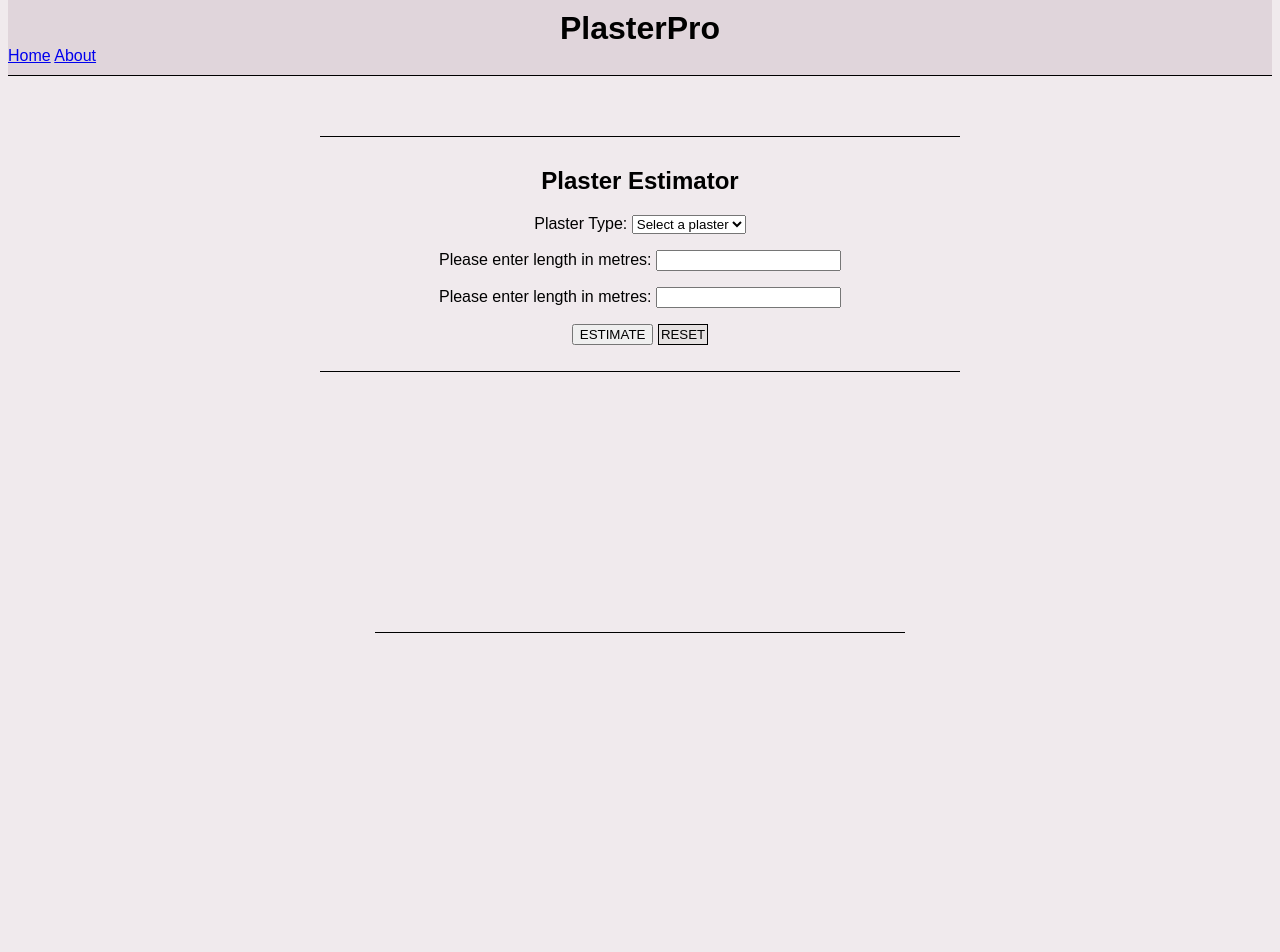
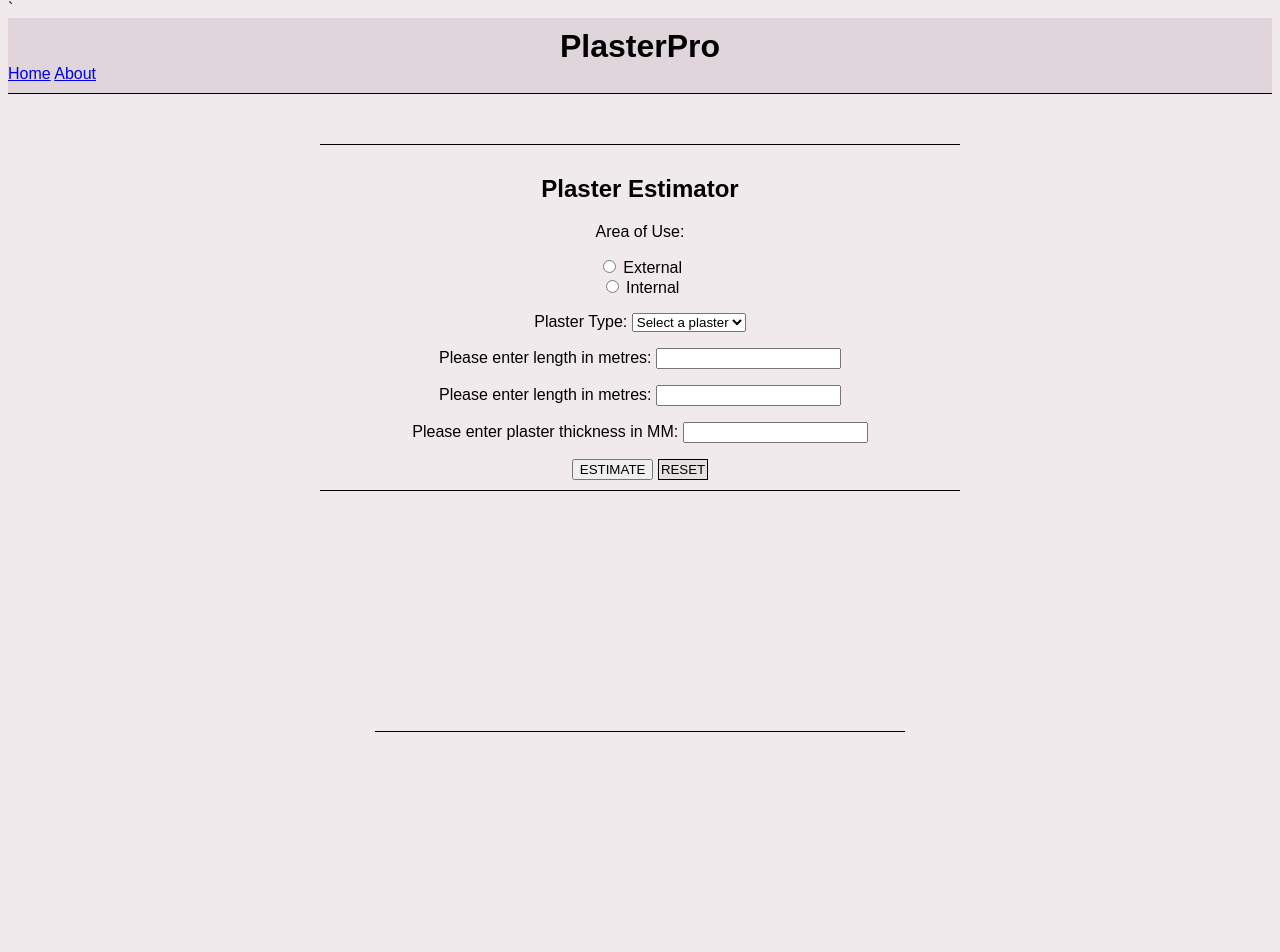
Before and after one commit to dhurrell001/Plaster-calculator-web-app, a Django app: page / in a window 1280 px wide. Before the commit the page ends 633 px from the top, so only its background shows below. Run offline with Django 4.2, Linux system fonts and the light colour scheme; data comes from the database, SQL or seed files in the repository.

Commit message:
change form and models
changed model label to covverage-kg-per-metre-per-mm.
added thickness field to form

```diff
--- a/calculator/forms.py
+++ b/calculator/forms.py
@@ -5,7 +5,19 @@ from .models import Plaster
 
 
 class PlasterCalculatorForm(forms.Form):
+    radio_choices = [
+        ('external', 'External'),
+        ('internal', 'Internal'),
+    ]
+    Area_of_use = forms.ChoiceField(
+        choices=radio_choices,
+        widget=forms.RadioSelect(attrs={'class': 'radio-inline'}),
+        label="Area of Use"
+    )
+
     plasterType = forms.ModelChoiceField(
         queryset=Plaster.objects.all(), empty_label="Select a plaster", label="Plaster Type")
     length = forms.DecimalField(label="Please enter length in metres")
     width = forms.DecimalField(label="Please enter length in metres")
+    thickness = forms.DecimalField(
+        label="Please enter plaster thickness in MM")
--- a/calculator/models.py
+++ b/calculator/models.py
@@ -6,7 +6,7 @@ from django.db import models
 class Plaster(models.Model):
     plaster_name = models.CharField(max_length=255)
     plasterweight = models.DecimalField(max_digits=5, decimal_places=2)
-    coverage_by_metre = models.FloatField()
+    coverage_kg_per_mm_per_metre = models.FloatField()
     plaster_image = models.ImageField(
         upload_to='plaster_images/', blank=True, null=True)
     plaster_type = models.CharField(max_length=255, blank=True, null=True)
--- a/calculator/static/calculator/styles.css
+++ b/calculator/static/calculator/styles.css
@@ -48,7 +48,7 @@ h1{
     margin-bottom: 30px;
     padding: 10px;
     width: 70%;
-    margin: 10 auto;
+    margin: 0 auto;
     /* background-color: white; */
     background-color: #f0eaed;
     height: auto;
@@ -60,7 +60,7 @@ h1{
     border-bottom: 1px solid #000; /* 1px thin border with a solid black color */
     /* padding-top: 10px;  */
     width: 60%;
-    margin: 20 auto;
+    margin: 0 auto;
     font-size: 13.3px;
 
     /* height: 40vh; */
@@ -107,3 +107,12 @@ h1{
     background-color: #f0eaed;
     height: 100vh;
 }
+/* calculator form css */
+
+/* Make the radio buttons inline with !important */
+.calculator #id_Area_of_use.radio-inline{
+    display: inline-block!important;
+}
+/* #id_Area_of_use .radio-inline label {
+    display: inline;
+    margin-right: 10px; /* Add some spacing between the labels and radio buttons */
--- a/calculator/views.py
+++ b/calculator/views.py
@@ -29,16 +29,19 @@ def plaster_calculator(request):
             plasterType = form.cleaned_data['plasterType']
             length = form.cleaned_data['length']
             width = form.cleaned_data['width']
+            thickness = form.cleaned_data['thickness']
             # Convert coverage_by_metre to Decimal
-            coverage_by_metre = Decimal(str(plasterType.coverage_by_metre))
+            coverage_kg_per_mm_per_metre = Decimal(
+                str(plasterType.coverage_kg_per_mm_per_metre))
 
             # Convert length and width to Decimal
             length_decimal = Decimal(str(length))
             width_decimal = Decimal(str(width))
 
             # Perform division
-            plaster_amount = (length_decimal * width_decimal) / \
-                coverage_by_metre
+            total_metres = (length_decimal * width_decimal)
+            plaster_amount = (
+                total_metres * coverage_kg_per_mm_per_metre) * thickness
             plaster_description = plasterType.description
     else:
         form = PlasterCalculatorForm()
--- a/templates/home.html
+++ b/templates/home.html
@@ -1,12 +1,10 @@
 <!-- templates/home.html -->
+<!DOCTYPE html>`
 {% extends "base.html" %}
 <!-- {%load static %} -->
 
 {% block content %}
-<style>
 
-</style>
-<!-- <link rel="stylesheet" type="text/css" href="{% static 'calculator/home_styles.css' %}"> -->
 
 
 <div class="container">
```
Also changed, not shown: calculator/migrations/0004_rename_coverage_by_metre_plaster_coverage_kg_per_mm_per_metre.py (added), db.sqlite3.
